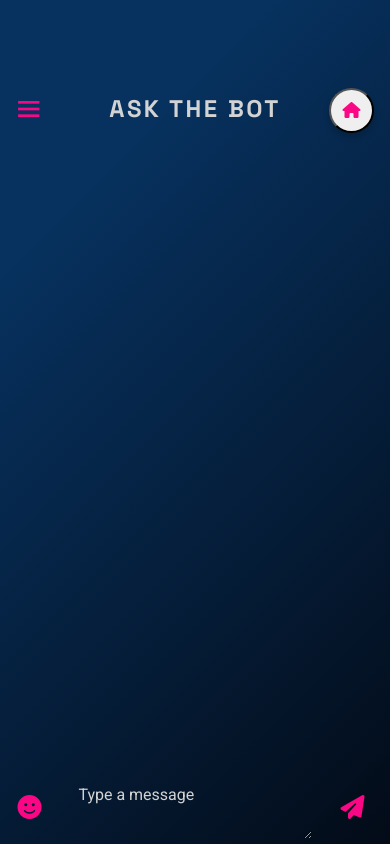
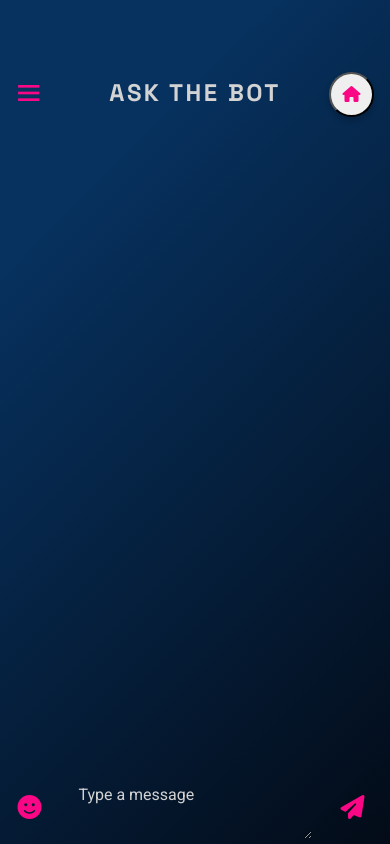
Before and after one commit to SabinaMB/chatBot, a React (Vite) app: page / in a window 390 px wide. Both pictures are taken after a click on the button "LET'S CHAT". Built offline with nearby package versions, Linux system fonts and the light colour scheme.

Commit message:
added padding

```diff
--- a/src/Components/ChatBotApp.css
+++ b/src/Components/ChatBotApp.css
@@ -7,6 +7,7 @@
   height: 100vh;
   display: flex;
   overflow: hidden;
+  padding-top: 2rem;
   background: linear-gradient(135deg, #073260 20%, #030b17 100%);
 }
 
@@ -228,7 +229,7 @@ h5 {
 @media (max-width: 900px) {
   .chatApp {
     flex-direction: column;
-    padding-top: 3rem;
+    /* padding-top: 3rem; */
   }
 
   .chatList {
```
